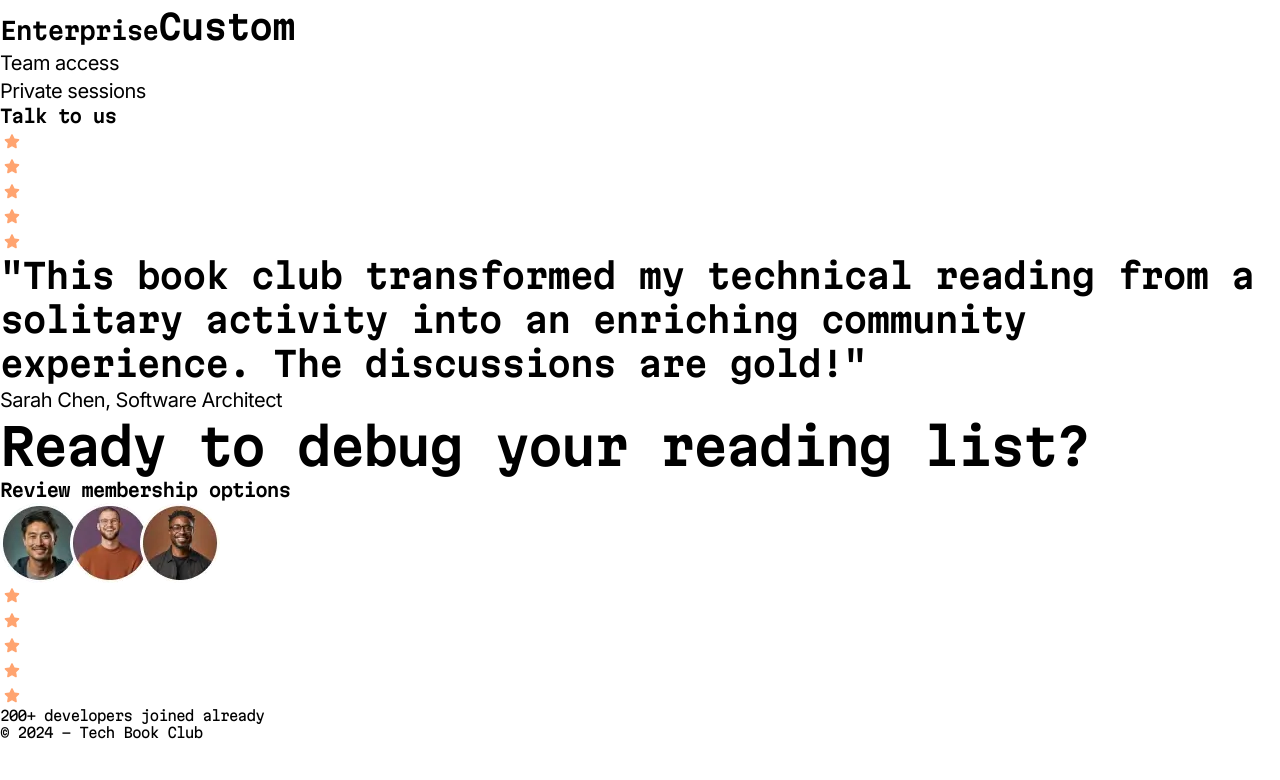
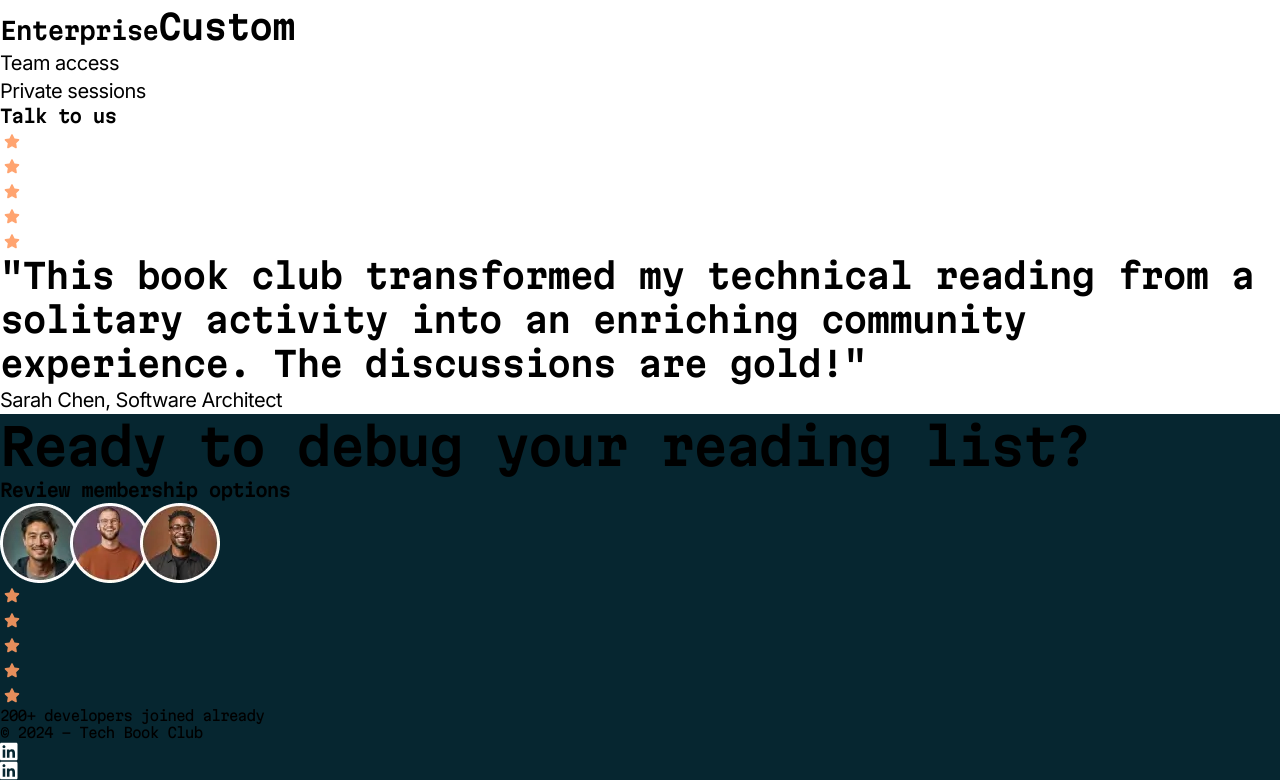
Before and after one commit to zekelkeys/tech-book-club-landing-page, a website: page index.html in a window 1280 px wide. Shown: the part 3509-4289 px from the top of the page. Drawn offline with Linux system fonts and the light colour scheme.

Commit message:
Add body and footer background color

```diff
--- a/index.html
+++ b/index.html
@@ -7,7 +7,7 @@
   <link rel="stylesheet" href="assets/css/output.css">
   <title>Frontend Mentor | Tech book club</title>
 </head>
-<body class="font-inter">
+<body class="font-inter bg-neutral-0">
 	<div>
 		<!-- Header/Hero Section -->
 		<header>
@@ -193,7 +193,7 @@
 			</section>
 		</main>
 		<!-- Footer Section -->
-		<footer>
+		<footer class="bg-neutral-900">
 			<section>
 				<h2 class="text-xl font-semibold font-martian-mono tracking-tightest md:text-3xl">Ready to debug your reading list?</h2>
 					<a href="" class="text-xs font-semibold tracking-tighter font-martian-mono md:text-small">Review membership options</a>
```
Also changed, not shown: assets/css/output.css.
